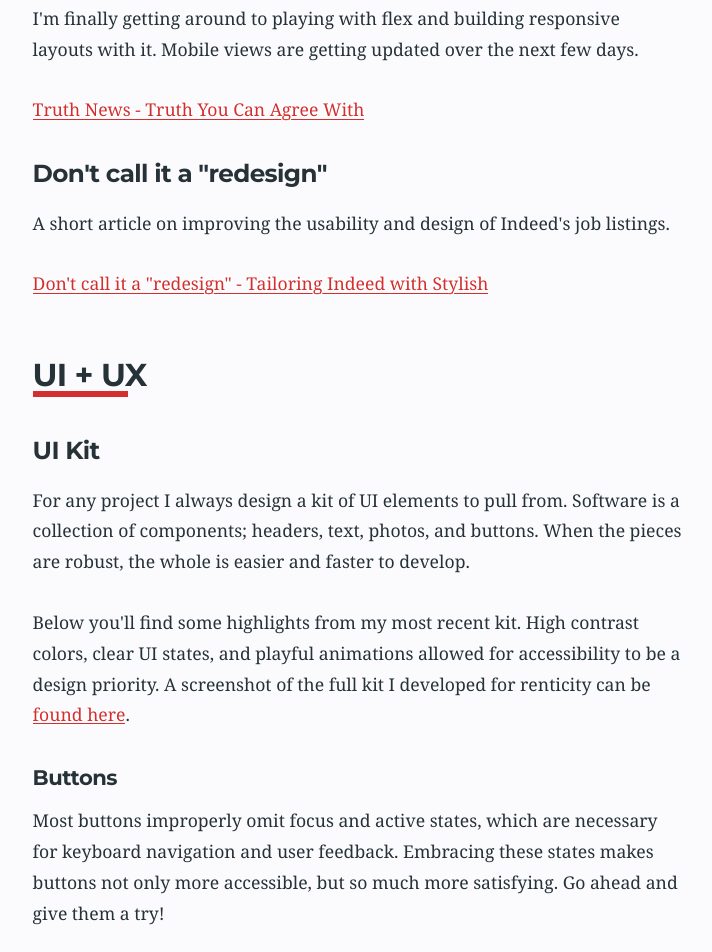
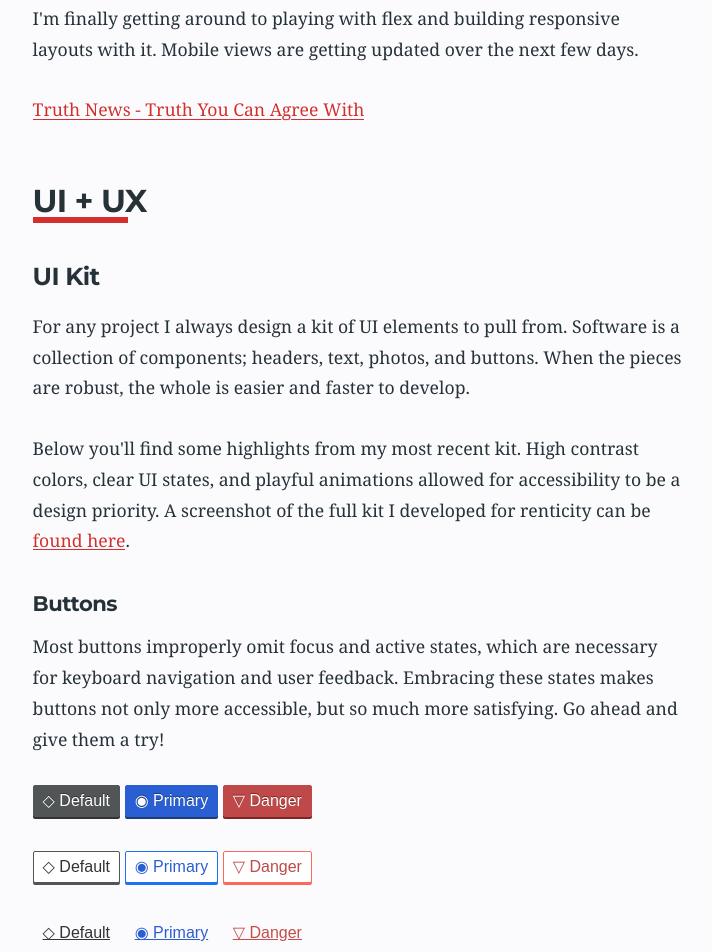
Before and after one commit to abattenb/abattenb.github.io, a plain HTML site: page index.html in a window 1280 px wide. Shown: the part 1110-2062 px from the top of the page, without its empty margins (227-939 px from the left). Drawn offline with Linux system fonts and the light colour scheme.

Commit message:
Link still not updating >.> removing project link until i can fix it

```diff
--- a/index.html
+++ b/index.html
@@ -137,15 +137,15 @@
                 Truth News - Truth You Can Agree With
             </a>
 
-            <h3>
-                Don't call it a "redesign"
-            </h3>
-            <p>
-                A short article on improving the usability and design of Indeed's job listings.
-            </p>
-            <a href="indeed.html">
-                Don't call it a "redesign" - Tailoring Indeed with Stylish
-            </a>
+            <!--<h3>-->
+                <!--Don't call it a "redesign"-->
+            <!--</h3>-->
+            <!--<p>-->
+                <!--A short article on improving the usability and design of Indeed's job listings.-->
+            <!--</p>-->
+            <!--<a href="indeed.html">-->
+                <!--Don't call it a "redesign" - Tailoring Indeed with Stylish-->
+            <!--</a>-->
 
         </section>
         <!--UI + UX-->
```
